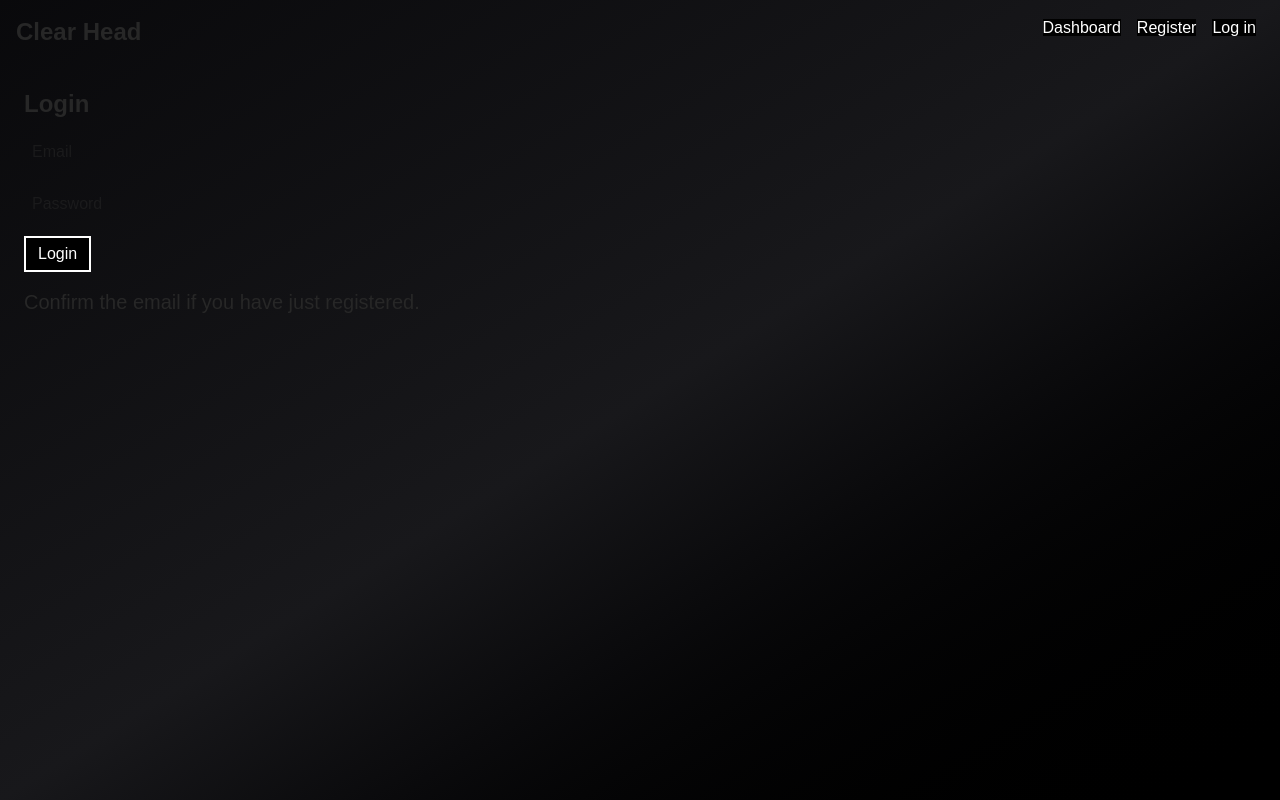
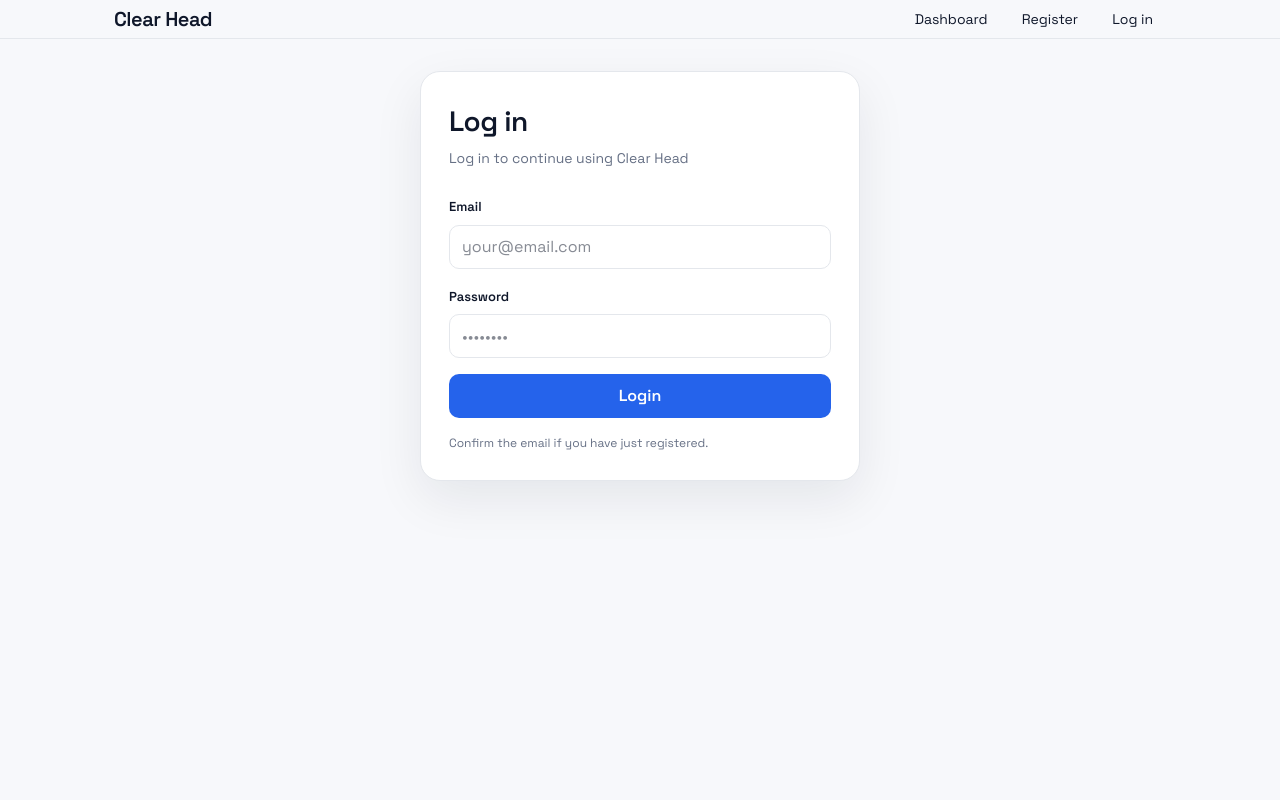
Before and after one commit to sssothink/Clear_Head, a Next.js app: page /auth/login in a window 1280 px wide. Built offline with nearby package versions, Linux system fonts and the light colour scheme; no server answers.

Commit message:
feat: edit desing main page and auth

```diff
--- a/src/app/auth/login/page.tsx
+++ b/src/app/auth/login/page.tsx
@@ -23,42 +23,53 @@ const LoginPage = () => {
 		if (error) {
 			setError(error.message);
 		} else {
-			router.push("/dashboard");
+			router.push("/");
 		}
 	};
 
 	return (
-		<main className="p-6">
-			<form className="flex flex-col gap-3" onSubmit={handleLogin}>
-				<h1 className="text-2xl font-bold">Login</h1>
+		<main className="auth-shell mt-8">
+			<div className="auth-card container">
+				<div className="auth-head">
+					<h1>Log in</h1>
+					<p>Log in to continue using Clear Head</p>
+				</div>
+
+				<form className="auth-form" onSubmit={handleLogin}>
+					<label htmlFor="email" className="form-label">
+						Email
+					</label>
 					<input
-					className="p-2 w-lg"
+						id="email"
+						className="form-input"
 						type="email"
-					placeholder="Email"
+						placeholder="your@email.com"
 						onChange={(e) => setEmail(e.target.value)}
 						value={email}
 						required
 					/>
+					<label className="form-label" htmlFor="password">
+						Password
+					</label>
 					<input
-					className="p-2 w-lg"
+						id="password"
+						className="form-input"
 						type="password"
-					placeholder="Password"
+						placeholder="••••••••"
 						onChange={(e) => setPassword(e.target.value)}
 						value={password}
 						required
 					/>
-				<button
-					className="bg-black text-white w-fit py-1 px-3 border-2 cursor-pointer"
-					type="submit"
-				>
+					<button className="btn-primary mt-2" type="submit">
 						Login
 					</button>
 
-				{error && <p className="text-2xl text-red-500">{error}</p>}
+					{error && <div className="form-error">{error}</div>}
 				</form>
-			<p className="text-xl mt-4">
+				<p className="form-help mt-4">
 					Confirm the email if you have just registered.
 				</p>
+			</div>
 		</main>
 	);
 };
--- a/src/app/auth/register/page.tsx
+++ b/src/app/auth/register/page.tsx
@@ -30,31 +30,45 @@ const RegisterPage = () => {
 	};
 
 	return (
-		<main className="p-6">
-			<form className="flex flex-col gap-1" onSubmit={handleRegister}>
-				<h1 className="text-2xl font-bold">Register form</h1>
+		<main className="auth-shell mt-8">
+			<div className="auth-card container">
+				<div className="auth-head">
+					<div className="badge">Get started</div>
+					<h1>Create account</h1>
+				</div>
+
+				<form className="auth-form" onSubmit={handleRegister}>
+					<label htmlFor="email" className="form-label">
+						Email
+					</label>
 					<input
-					className="p-2 w-lg"
+						id="email"
+						className="form-input"
 						type="email"
-					placeholder="Email"
+						placeholder="your@email.com"
 						onChange={(e) => setEmail(e.target.value)}
 						value={email}
 						required
 					/>
+					<label htmlFor="password" className="form-label">
+						Password
+					</label>
 					<input
-					className="p-2 w-lg"
+						id="password"
+						className="form-input"
 						type="Password"
-					placeholder="Password"
+						placeholder="minimum 8 characters"
 						onChange={(e) => setPassword(e.target.value)}
 						value={password}
 						required
 					/>
-				<button className="bg-black text-white w-fit p-2" type="submit">
-					Register
+					<button className="btn-primary" type="submit">
+						Create account
 					</button>
 
-				{error && <p className="text-2xl text-red-500">{error}</p>}
+					{error && <div className="form-error">{error}</div>}
 				</form>
+			</div>
 		</main>
 	);
 };
--- a/src/app/components/Header.tsx
+++ b/src/app/components/Header.tsx
@@ -26,10 +26,13 @@ const Header = () => {
 	}, []);
 
 	return (
-		<header className="flex justify-between p-4">
-			<h1 className="text-2xl font-bold">Clear Head</h1>
-			<nav>
-				<Link className="text-white bg-black m-2" href="/dashboard">
+		<header className="border-b" style={{ borderColor: "var(--border)" }}>
+			<div className="container flex items-center justify-between py-4">
+				<h1 className="text-xl font-semibold tracking-tight">
+					<Link href="/">Clear Head</Link>
+				</h1>
+				<nav className="flex items-center gap-2">
+					<Link className="rounded-lg px-3 py-2 text-sm" href="/dashboard">
 						Dashboard
 					</Link>
 
@@ -37,15 +40,19 @@ const Header = () => {
 						<LogoutButton />
 					) : (
 						<>
-						<Link className="text-white bg-black m-2" href="/auth/register">
+							<Link
+								className="rounded-lg px-3 py-2 text-sm"
+								href="/auth/register"
+							>
 								Register
 							</Link>
-						<Link className="text-white bg-black m-2" href="/auth/login">
+							<Link className="rounded-lg px-3 py-2 text-sm" href="/auth/login">
 								Log in
 							</Link>
 						</>
 					)}
 				</nav>
+			</div>
 		</header>
 	);
 };
--- a/src/app/components/LogoutButton.tsx
+++ b/src/app/components/LogoutButton.tsx
@@ -1,21 +1,21 @@
 "use client";
 
 import { getSupabaseBrowserClient } from "@/lib/supabase/browser-client";
+import Link from "next/link";
 import { useRouter } from "next/navigation";
 
 const LogoutButton = () => {
 	const supabase = getSupabaseBrowserClient();
 	const router = useRouter();
 
-	const handleLogout = async () => {
-		await supabase.auth.signOut();
-		router.push("/auth/login");
-	};
-
 	return (
-		<button onClick={handleLogout} className="text-white bg-black m-2">
+		<Link
+			onClick={async () => await supabase.auth.signOut()}
+			className="rounded-lg px-3 py-2 text-sm cursor-pointer"
+			href="/auth/login"
+		>
 			Log out
-		</button>
+		</Link>
 	);
 };
 
--- a/src/app/globals.css
+++ b/src/app/globals.css
@@ -1,8 +1,15 @@
 @import "tailwindcss";
 
 :root {
-	--background: #ffffff;
-	--foreground: #272727;
+	--bg: #f7f8fb;
+	--surface: #ffffff;
+	--text: #0f172a;
+	--muted: #667085;
+	--border: #e4e7ec;
+	--primary: #2563eb;
+	--primary-weak: #dbeafe;
+	--success: #16a34a;
+	--warning: #f59e0b;
 }
 
 @theme inline {
@@ -18,11 +25,137 @@
 		--foreground: #ededed;
 	}
 }
+body {
+	background: var(--bg);
+	color: var(--text);
+	font-family: var(--font-brand), system-ui, sans-serif;
+}
 
-body {
-	background: var(--background);
-	color: var(--foreground);
-	font-family: Arial, Helvetica, sans-serif;
+nav a {
+	border: 1px solid transparent;
+}
+
+nav a:hover {
+	background: #f1f5f9;
+	border-color: var(--border);
+}
+
+.container {
+	max-width: 1100px;
+	margin: 0 auto;
+	padding: 0 24px;
+}
+
+/* Auth */
+
+.auth_shell {
+	min-height: calc(100vh - 64px);
+	display: grid;
+	place-items: center;
+	padding: 32px 24px 64px;
+	background:
+		radial-gradient(1200px 600px at 20% -10%, #dbeafe 0%, transparent 60%),
+		radial-gradient(900px 500px at 110% 0%, #e0e7ff 0%, transparent 55%);
+}
+
+.auth-card {
+	width: min(440px, 100%);
+	background: var(--surface);
+	border: 1px solid var(--border);
+	border-radius: 20px;
+	padding: 28px;
+	box-shadow: 0 18px 50px rgba(15, 23, 42, 0.08);
+}
+
+.auth-head h1 {
+	font-size: 28px;
+	font-weight: 600;
+	letter-spacing: -0.02em;
+}
+
+.auth-head p {
+	color: var(--muted);
+	font-size: 14px;
+	margin-top: 6px;
+}
+
+.auth-form {
+	display: grid;
+	gap: 8px;
+	margin-top: 18px;
+}
+
+.form-label {
+	font-size: 13px;
+	font-weight: 600;
+	color: var(--text);
+	margin-top: 10px;
+}
+
+.form-input {
+	height: 44px;
+	padding: 0 12px;
+	border: 1px solid var(--border);
+	border-radius: 10px;
+	background: #fff;
+	outline: none;
+	transition:
+		border-color 0.2s,
+		box-shadow 0.2s;
+}
+
+.form-input:focus {
+	border-color: var(--primary);
+	box-shadow: 0 0 0 3px rgba(37, 99, 235, 0.15);
+}
+
+.btn-primary {
+	height: 44px;
+	border-radius: 10px;
+	background: var(--primary);
+	color: #fff;
+	font-weight: 600;
+	border: none;
+	cursor: pointer;
+}
+
+.btn-secondary {
+	height: 44px;
+	border-radius: 10px;
+	border: 1px solid var(--border);
+	background: #fff;
+	font-weight: 600;
+}
+
+.form-help {
+	font-size: 12px;
+	color: var(--muted);
+}
+
+.form-error {
+	font-size: 13px;
+	color: #dc2626;
+	font-weight: 600;
+}
+
+.card {
+	background: var(--surface);
+	border: 1px solid var(--border);
+	border-radius: 16px;
+	box-shadow: 0 8px 30px rgba(15, 23, 42, 0.06);
+}
+
+.section {
+	padding: 48px 0;
+}
+
+.badge {
+	font-size: 12px;
+	font-weight: 600;
+	padding: 4px 8px;
+	border-radius: 999px;
+	background: var(--primary-weak);
+	color: var(--primary);
 }
 
 .glass {
@@ -106,3 +239,17 @@ body {
 	@apply flex flex-col gap-2 rounded-lg p-4;
 	background: rgb(44, 76, 239);
 }
+
+@keyframes fadeUp {
+	from {
+		opacity: 0;
+		transform: translateY(10px);
+	}
+	to {
+		opacity: 1;
+		transform: translateY(0);
+	}
+}
+.fade-up {
+	animation: fadeUp 0.6s ease-out both;
+}
--- a/src/app/layout.tsx
+++ b/src/app/layout.tsx
@@ -1,16 +1,11 @@
 import type { Metadata } from "next";
-import { Geist, Geist_Mono } from "next/font/google";
+import { Space_Grotesk } from "next/font/google";
 import "./globals.css";
 import Header from "./components/Header";
 
-const geistSans = Geist({
-	variable: "--font-geist-sans",
+const spaceGrotesk = Space_Grotesk({
 	subsets: ["latin"],
-});
-
-const geistMono = Geist_Mono({
-	variable: "--font-geist-mono",
-	subsets: ["latin"],
+	variable: "--font-brand",
 });
 
 export const metadata: Metadata = {
@@ -25,13 +20,9 @@ export default function RootLayout({
 }>) {
 	return (
 		<html lang="en">
-			<body
-				className={`${geistSans.variable} ${geistMono.variable} antialiased`}
-			>
-				<div className="min-h-screen bg-linear-to-br from-zinc-950 via-zinc-900 to-black">
-					<Header />
-					{children}
-				</div>
+			<body className={`${spaceGrotesk.variable} antialiased`}>
+				<Header />
+				{children}
 			</body>
 		</html>
 	);
--- a/src/app/page.tsx
+++ b/src/app/page.tsx
@@ -1,3 +1,51 @@
 export default function HomePage() {
-	return <main className="p-6">Clean Head</main>;
+	return (
+		<main>
+			<section className="section">
+				<div className="container">
+					<div className="card p-8">
+						<div className="badge">Focus & Flow</div>
+						<h2 className="mt-3 text-3xl font-semibold tracking-tight">
+							Сосредоточься на важном
+						</h2>
+						<p className="mt-2 text-base" style={{ color: "var(--muted)" }}>
+							Планируй задачи, отслеживай прогресс и освобождай голову от
+							лишнего.
+						</p>
+
+						<div className="mt-6 flex gap-3">
+							<button className="rounded-lg bg-[var(--primary)] px-4 py-2 text-white text-sm">
+								Начать
+							</button>
+							<button className="rounded-lg border px-4 py-2 text-sm">
+								Посмотреть демо
+							</button>
+						</div>
+					</div>
+				</div>
+			</section>
+			<section className="section">
+				<div className="container grid gap-4 md:grid-cols-3">
+					<div className="fade-up card p-6">
+						<h3 className="text-lg font-semibold">Ясные приоритеты</h3>
+						<p className="mt-2 text-sm" style={{ color: "var(--muted)" }}>
+							Фильтрация и статус‑метки для контроля нагрузки.
+						</p>
+					</div>
+					<div className="fade-up card p-6">
+						<h3 className="text-lg font-semibold">Контроль времени</h3>
+						<p className="mt-2 text-sm" style={{ color: "var(--muted)" }}>
+							Планируй прогресс и отслеживай время, чтобы получить больше.
+						</p>
+					</div>
+					<div className="fade-up card p-6">
+						<h3 className="text-lg font-semibold">Отслеживание финансов</h3>
+						<p className="mt-2 text-sm" style={{ color: "var(--muted)" }}>
+							Контролируй расходы и планируй важные покупки.
+						</p>
+					</div>
+				</div>
+			</section>
+		</main>
+	);
 }
```
Lines whose indentation alone changed are shown as unchanged.
